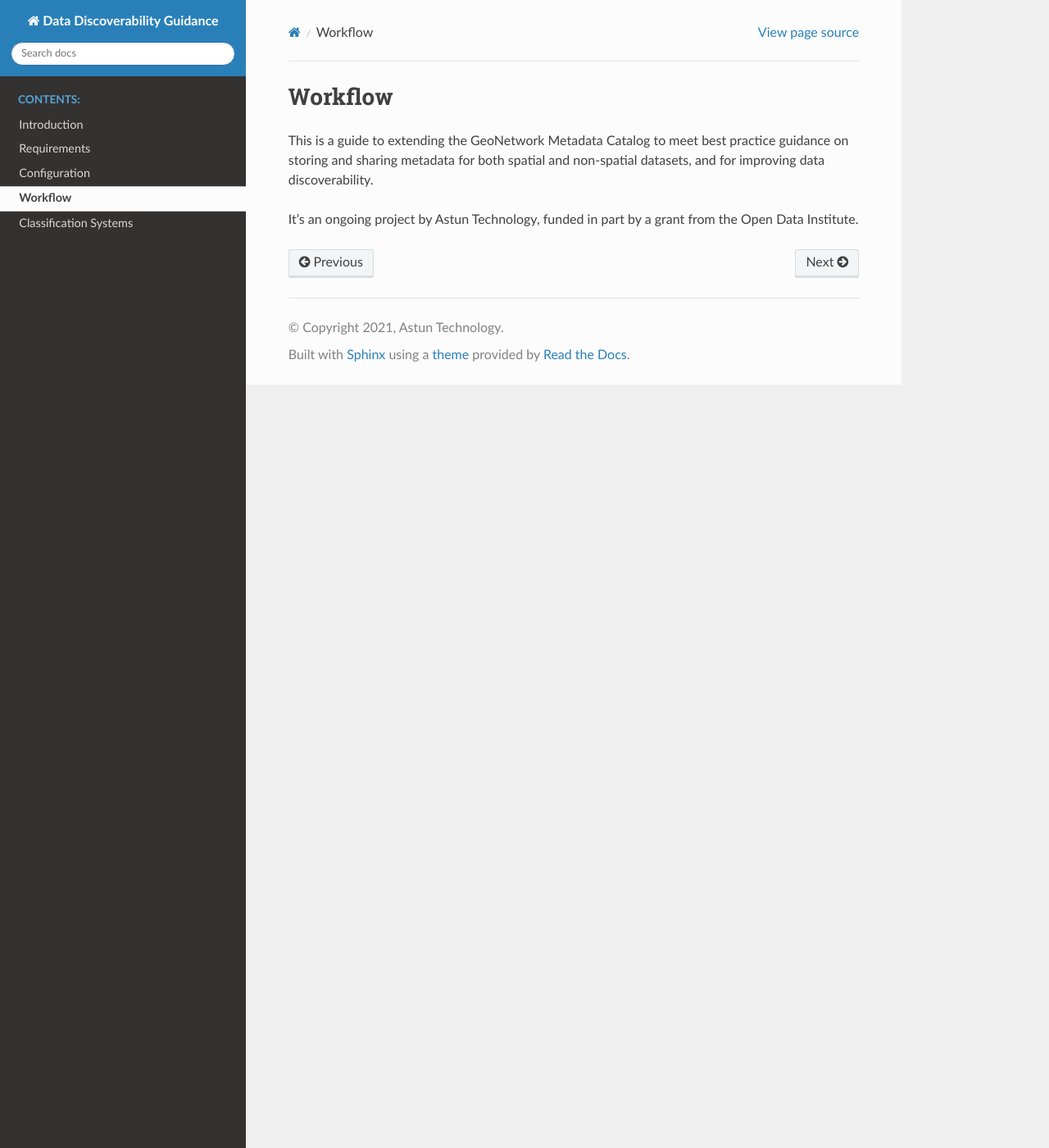
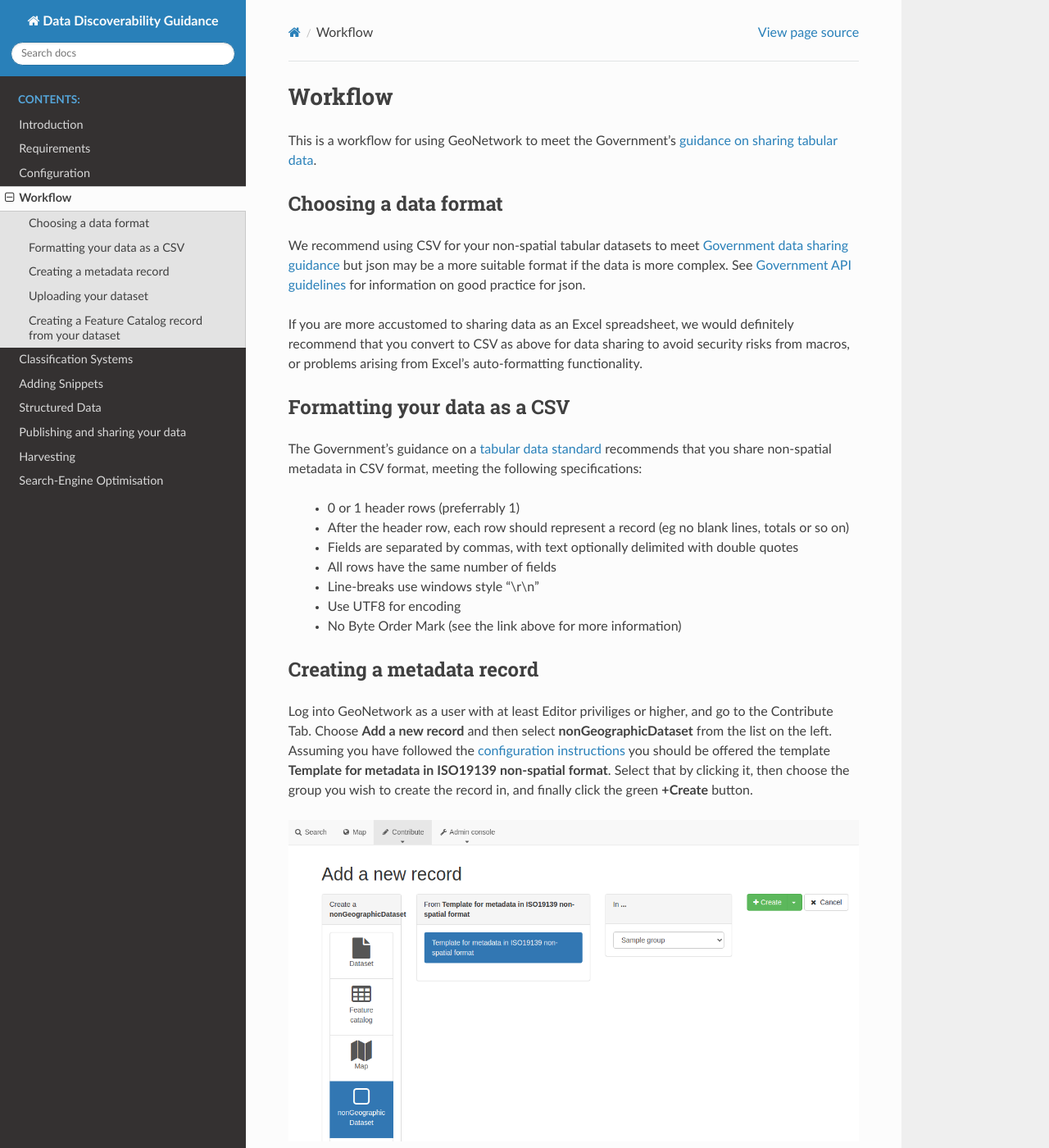
Before and after one commit to AstunTechnology/datadiscoverabilityguidance, a Sphinx documentation site: the page built from docs/source/workflow.rst, in a window 1280 px wide and 1400 px high. Shown: the whole window at 82% size. Built offline with Sphinx 7.4.7 and the Read the Docs theme 2.0.0, drawn with Linux system fonts in a browser that asks for light colours; some of the changed text lies outside the part shown.

Commit message:
added more skeleton pages based on findings from user survey and expanded on workflow

```diff
--- /dev/null
+++ b/docs/source/addingsnippets.rst
@@ -0,0 +1,4 @@
+Adding Snippets
+===============
+
+TODO: This section will explain how to add snippets from https://github.com/AstunTechnology/geonetwork-snippets
--- a/docs/source/classificationsystems.rst
+++ b/docs/source/classificationsystems.rst
@@ -1,2 +1,4 @@
 Classification Systems
 ======================
+
+TODO: This section will outline how to add new thesauri to GeoNetwork to help with UK-specific data sharing etc
--- /dev/null
+++ b/docs/source/harvesting.rst
@@ -0,0 +1,4 @@
+Harvesting
+----------
+
+TODO: This section will outline the options available for harvesting spatial and non-spatial metadata from common ckan endpoints
--- a/docs/source/index.rst
+++ b/docs/source/index.rst
@@ -18,6 +18,11 @@ Data sharing and metadata creation made easy with GeoNetwork Open Source
    configuration
    workflow
    classificationsystems
+   addingsnippets
+   structureddata
+   publishingandsharing
+   harvesting
+   seo
 
 Indices and tables
 ==================
--- /dev/null
+++ b/docs/source/publishingandsharing.rst
@@ -0,0 +1,4 @@
+Publishing and sharing your data
+--------------------------------
+
+TODO: This section will outline the various output formats (for download, and machine-readable)
--- /dev/null
+++ b/docs/source/seo.rst
@@ -0,0 +1,4 @@
+Search-Engine Optimisation
+==========================
+
+TODO: This section will outline the SEO functionality built into GeoNetwork and the metadata profiles
--- /dev/null
+++ b/docs/source/structureddata.rst
@@ -0,0 +1,4 @@
+Structured Data
+===============
+
+TODO: This section will explain about structured data embedded in both iso19139.nonspatial and iso19139.gemini23 for data-sharing and SEO
--- a/docs/source/workflow.rst
+++ b/docs/source/workflow.rst
@@ -1,6 +1,60 @@
 Workflow
 ========
 
-This is a guide to extending the GeoNetwork Metadata Catalog to meet best practice guidance on storing and sharing metadata for both spatial and non-spatial datasets, and for improving data discoverability.
+This is a workflow for using GeoNetwork to meet the Government's `guidance on sharing tabular data <https://www.gov.uk/guidance/record-information-about-data-sets-you-share-with-others>`__.
 
-It's an ongoing project by Astun Technology, funded in part by a grant from the Open Data Institute.
+Choosing a data format
+----------------------
+
+We recommend using CSV for your non-spatial tabular datasets to meet `Government data sharing guidance <https://www.gov.uk/guidance/publishing-your-tabular-data>`__ but json may be a more suitable format if the data is more complex. See `Government API guidelines <https://www.gov.uk/guidance/gds-api-technical-and-data-standards#use-json>`__ for information on good practice for json.
+
+If you are more accustomed to sharing data as an Excel spreadsheet, we would definitely recommend that you convert to CSV as above for data sharing to avoid security risks from macros, or problems arising from Excel's auto-formatting functionality.
+
+Formatting your data as a CSV
+-----------------------------
+
+The Government's guidance on a `tabular data standard  <https://www.gov.uk/government/publications/recommended-open-standards-for-government/tabular-data-standard>`__ recommends that you share non-spatial metadata in CSV format, meeting the following specifications:
+
+
+ * 0 or 1 header rows (preferrably 1)
+ * After the header row, each row should represent a record (eg no blank lines, totals or so on)
+ * Fields are separated by commas, with text optionally delimited with double quotes
+ * All rows have the same number of fields
+ * Line-breaks use windows style "\\r\\n"
+ * Use UTF8 for encoding
+ * No Byte Order Mark (see the link above for more information)
+
+
+Creating a metadata record
+--------------------------
+
+Log into GeoNetwork as a user with at least Editor priviliges or higher, and go to the Contribute Tab. Choose **Add a new record** and then select **nonGeographicDataset** from the list on the left. Assuming you have followed the `configuration instructions <configuration.html>`__ you should be offered the template **Template for metadata in ISO19139 non-spatial format**. Select that by clicking it, then choose the group you wish to create the record in, and finally click the green **+Create** button.
+
+|Create a non-spatial record|
+
+
+* Fill in all the fields shown in the default non-spatial view
+
+Uploading your dataset
+----------------------
+
+In your non-spatial record, use the **Associated resourcses** wizard in the top right and click **+Add**. From the list of options, choose **Link an online resource**.
+
+In the **metadata file store** section to the right, click the green **+Choose or drop resource here** button to navigate to your CSV file. Once it is uploaded select it from the list so that some of the options in the boxes on the left are auto-completed for you.
+
+Fill in a description, and choose **Download** from the list of functions. You can leave the **Application profile** section blank. Finally click the green **Add online resource** button.
+
+|Attach file to record|
+
+.. important::
+	GeoNetwork will check that the URL to the CSV file is reachable, and will show you an error message at the bottom if it is not. In that case, check the URL is correct.
+
+Creating a Feature Catalog record from your dataset
+---------------------------------------------------
+
+
+
+.. |Create a non-spatial record| image:: media/createnonspatial.png
+	:alt: Create a non-spatial record
+.. |Attach file to record| image:: media/attachfile.png
+	:alt: Attach file to record
```
Also changed, not shown: docs/source/media/attachfile.png (added), docs/source/media/createnonspatial.png (added).
